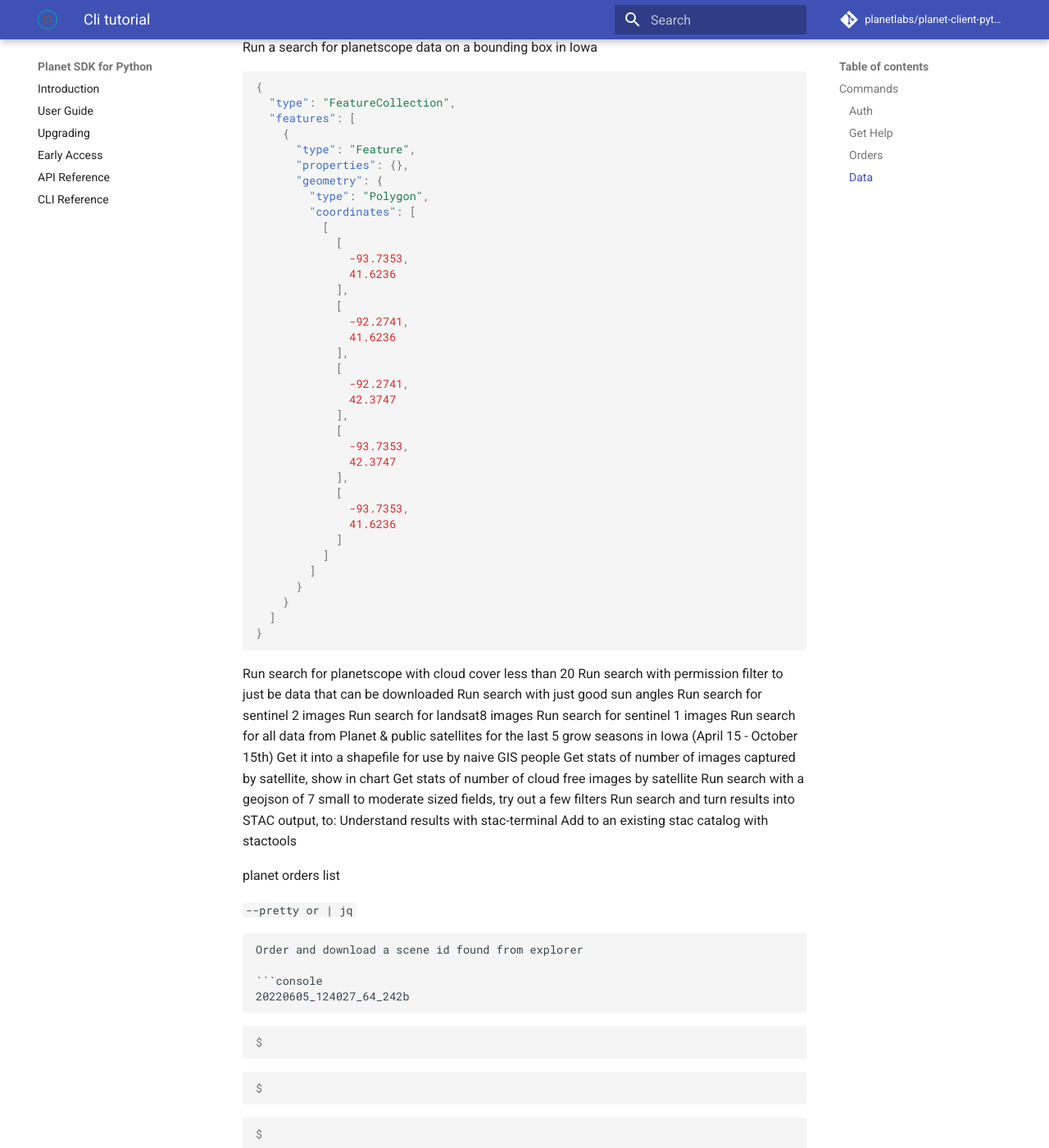
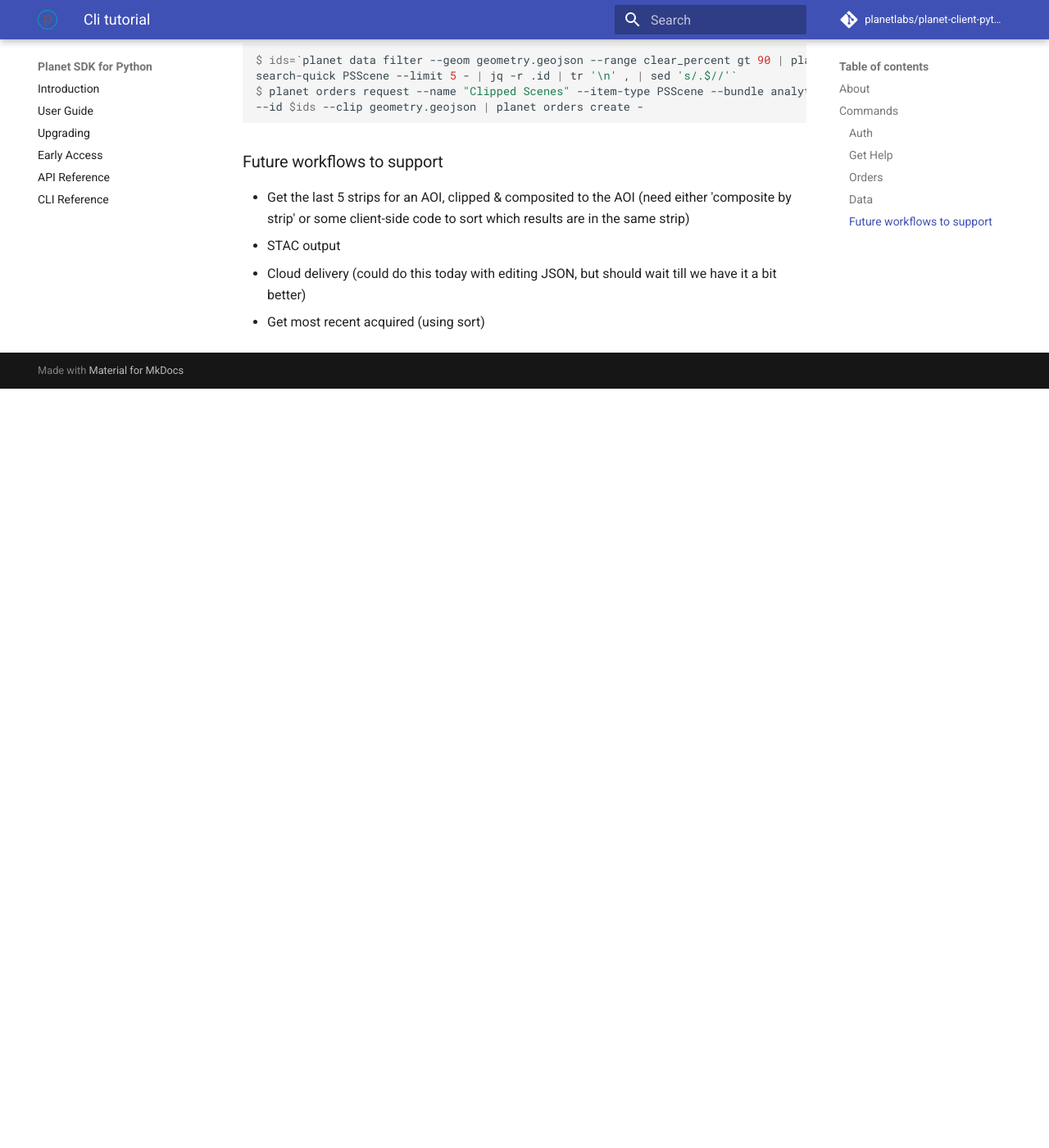
Before and after one commit to planetlabs/planet-client-python, an MkDocs documentation site: the page built from docs/cli-tutorial.md, in a window 1280 px wide and 1400 px high, scrolled down 6285 px. Shown: the whole window at 82% size. Built offline with MkDocs 1.6.1 and Material for MkDocs 9.7.7, drawn with Linux system fonts in a browser that asks for light colours; comment, search, counter and statistics services are not loaded; after the commit the page ends 6759 px from its top, so only the background shows below that; some of the changed text lies outside the part shown.

Commit message:
more improvements

````diff
--- a/docs/cli-tutorial.md
+++ b/docs/cli-tutorial.md
@@ -1,4 +1,8 @@
 
+## About
+
+This tutorial is designed to show off the core Planet command-line interface capabilities, without
+requiring
 
 ## Commands
 
@@ -127,7 +131,6 @@ $ planet orders wait 65df4eb0-e416-4243-a4d2-38afcf382c30 \
 ```
 
 Create an order from a request, wait for it and download when ready
-(TODO: this works, but doesn't match usage examples, so should align to that.)
 
 ```console
 $ id=`planet orders create request-1.json | jq -r '.id'` && planet orders wait $id && planet orders download $id
@@ -310,6 +313,12 @@ Make a filter for data with clear pixels greater than 90%
 $ planet data filter --range clear_percent gt 90
 ```
 
+Make a filter for all data in a single strip:
+
+```console
+$ planet data filter --string-in strip_id 5743640
+```
+
 Search for all landsat 8, sentinel 2 and planetscope images in an area of interest
 
 ```console
@@ -322,7 +331,8 @@ Get the id of the most recent skysat image taken (that you have download access
 $ planet data filter | planet data search-quick SkySatCollect --limit 1 - | jq -r .id
 ```
 
-Order the most recent skysat image taken.
+Order the most recent skysat image published
+(TODO: we need 'sort' to be able to show most recent acquired)
 
 ```console
 $ planet orders request --name "SkySat Latest" --item-type SkySatCollect --bundle analytic \
@@ -334,143 +344,21 @@ Get the 5 latest cloud free images in an area and create an order that clips to
 [geometry.geojson](https://gist.github.com/cholmes/378d050a263ae433ddbbb91c3439994b) from above:
 (this one uses variables in unix)
 (note that you need the tr and sd to format the output of jq into the comma delimited list we need as input. There is likely some better way to do this...)
-(currently lists two options, but only because range isn't yet working, so once that is we'll take it away. May also switch to PSScene)
 
 
 ```console
-$ ids=`planet data filter --geom geometry.geojson | planet data search-quick SkySatCollect --limit 5 - | jq -r .id | tr '\n' , | sed 's/.$//'`
-$ ids=`planet data filter --geom geometry.geojson --range clear_percent gt 90 | planet data search-quick SkySatCollect --limit 5 - | jq -r .id | tr '\n' , | sed 's/.$//'`
-$ planet orders request -- "Clipped Scenes" --item-type SkySatCollect --bundle analytic --id $ids | planet orders create --clip geometry.geojson
-
+$ ids=`planet data filter --geom geometry.geojson --range clear_percent gt 90 | planet data \
+search-quick PSScene --limit 5 - | jq -r .id | tr '\n' , | sed 's/.$//'`
+$ planet orders request --name "Clipped Scenes" --item-type PSScene --bundle analytic_sr_udm2  \
+--id $ids --clip geometry.geojson | planet orders create -
 ```
-
-```console
-$
-```
-
-```console
-$
-```
-
-Run a search for planetscope data on a bounding box in Iowa
 
 
 
-```json
-{
-  "type": "FeatureCollection",
-  "features": [
-    {
-      "type": "Feature",
-      "properties": {},
-      "geometry": {
-        "type": "Polygon",
-        "coordinates": [
-          [
-            [
-              -93.7353,
-              41.6236
-            ],
-            [
-              -92.2741,
-              41.6236
-            ],
-            [
-              -92.2741,
-              42.3747
-            ],
-            [
-              -93.7353,
-              42.3747
-            ],
-            [
-              -93.7353,
-              41.6236
-            ]
-          ]
-        ]
-      }
-    }
-  ]
-}
-```
+### Future workflows to support
 
-Run search for planetscope with cloud cover less than 20
-Run search with permission filter to just be data that can be downloaded
-Run search with just good sun angles
-Run search for sentinel 2 images
-Run search for landsat8 images
-Run search for sentinel 1 images
-Run search for all data from Planet & public satellites for the last 5 grow seasons in Iowa (April 15 - October 15th)
-Get it into a shapefile for use by naive GIS people
-Get stats of number of images captured by satellite, show in chart
-Get stats of number of cloud free images by satellite
-Run search with a geojson of 7 small to moderate sized fields, try out a few filters
-Run search and turn results into STAC output, to:
-Understand results with stac-terminal
-Add to an existing stac catalog with stactools
-
-planet orders list
-
-` --pretty or | jq`
-
-```
-
-Order and download a scene id found from explorer
-
-```console
-20220605_124027_64_242b
-```
-
-```console
-$
-```
-
-```console
-$
-```
-
-```console
-$
-```
-
-As surface reflectance
-Order and download the results of 3-4 of the first set of searches above
-Order and download the above as STAC to:
-Add to an existing STAC catalog with stactools
-Browse resulting catalog with STAC Browser
-Visualize results in Unfolded Studio
-Do this with both surface reflectance data as well as clipped, composite, harmonized data.
-Run search of geojson of 7 moderate-sized fields, download clipped, cloud-free imagery of each.
-Do clip & composite of them
-Clip, composite & harmonize
-Clip, composite and NDVI
-COG’s for each of the outputs
-
-
-Run a search for planetscope data on a bounding box in Iowa
-Run search for planetscope with cloud cover less than 20
-Run search with permission filter to just be data that can be downloaded
-Run search with just good sun angles
-Run search for sentinel 2 images
-Run search for landsat8 images
-Run search for sentinel 1 images
-Run search for all data from Planet & public satellites for the last 5 grow seasons in Iowa (April 15 - October 15th)
-Get it into a shapefile for use by naive GIS people
-Get stats of number of images captured by satellite, show in chart
-Get stats of number of cloud free images by satellite
-Run search with a geojson of 7 small to moderate sized fields, try out a few filters
-Run search and turn results into STAC output, to:
-Understand results with stac-terminal
-Add to an existing stac catalog with stactools
-
-
-
-Download 3 months of imagery over a small field stored in a shapefile, but only download the imagery that is 90% cloud free over the field.
-https://hello.planet.com/code/benjamin/cloud_free_order can help us
-Set up a subscription of planetscope data over a bound box in iowa
-With cloud cover less than 25%
-Set up a subscription clipped to the 7 small to moderate-sized fields
-And then do it with harmonization & composites
-Only use those that are 90% cloud-free over the actual AOI
-Backfill a subscription for the previous 6 months
+* Get the last 5 strips for an AOI, clipped & composited to the AOI (need either 'composite by strip' or some client-side code
+  to sort which results are in the same strip)
+* STAC output
+* Cloud delivery (could do this today with editing JSON, but should wait till we have it a bit better)
+* Get most recent acquired (using sort)
````
